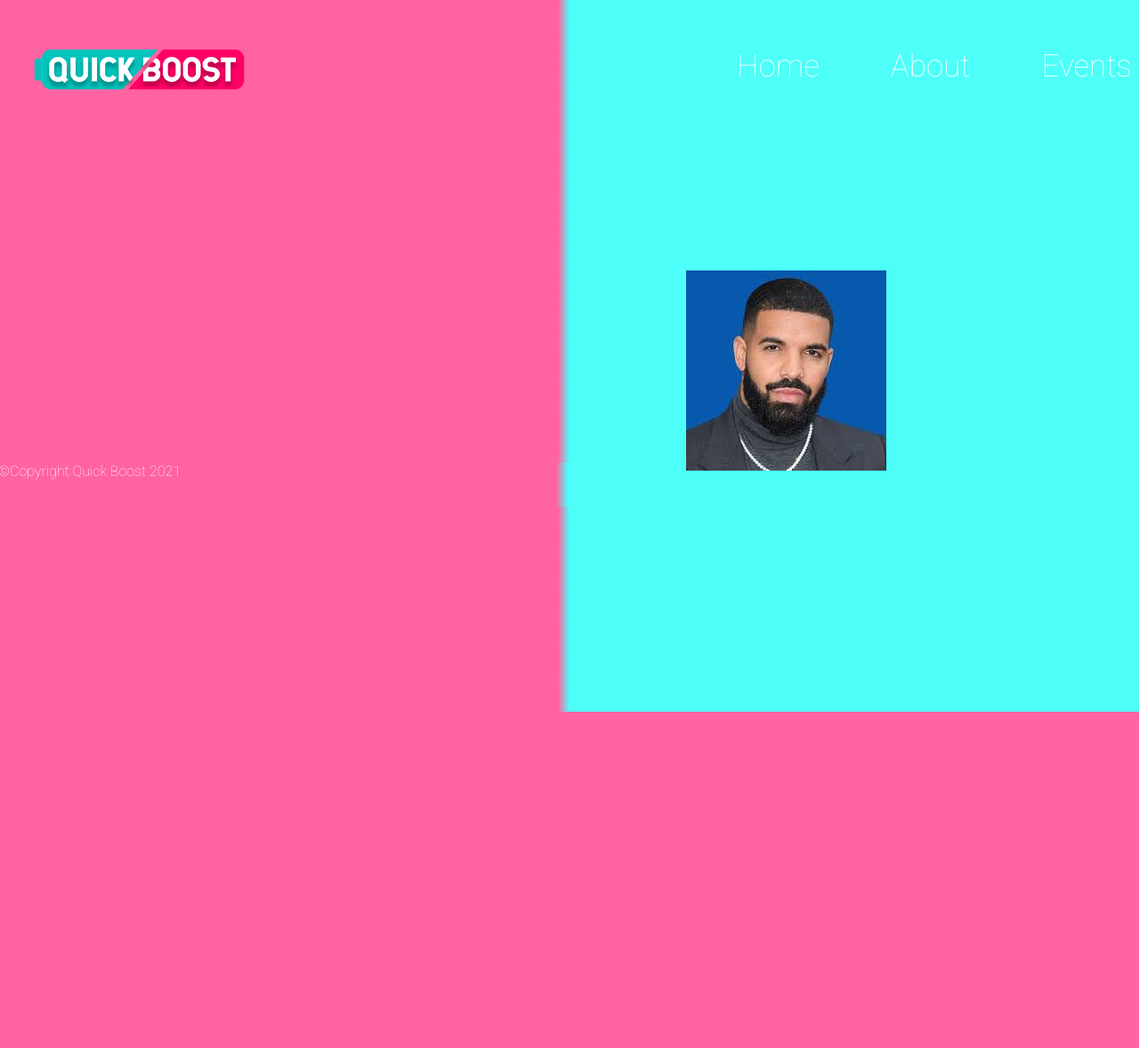
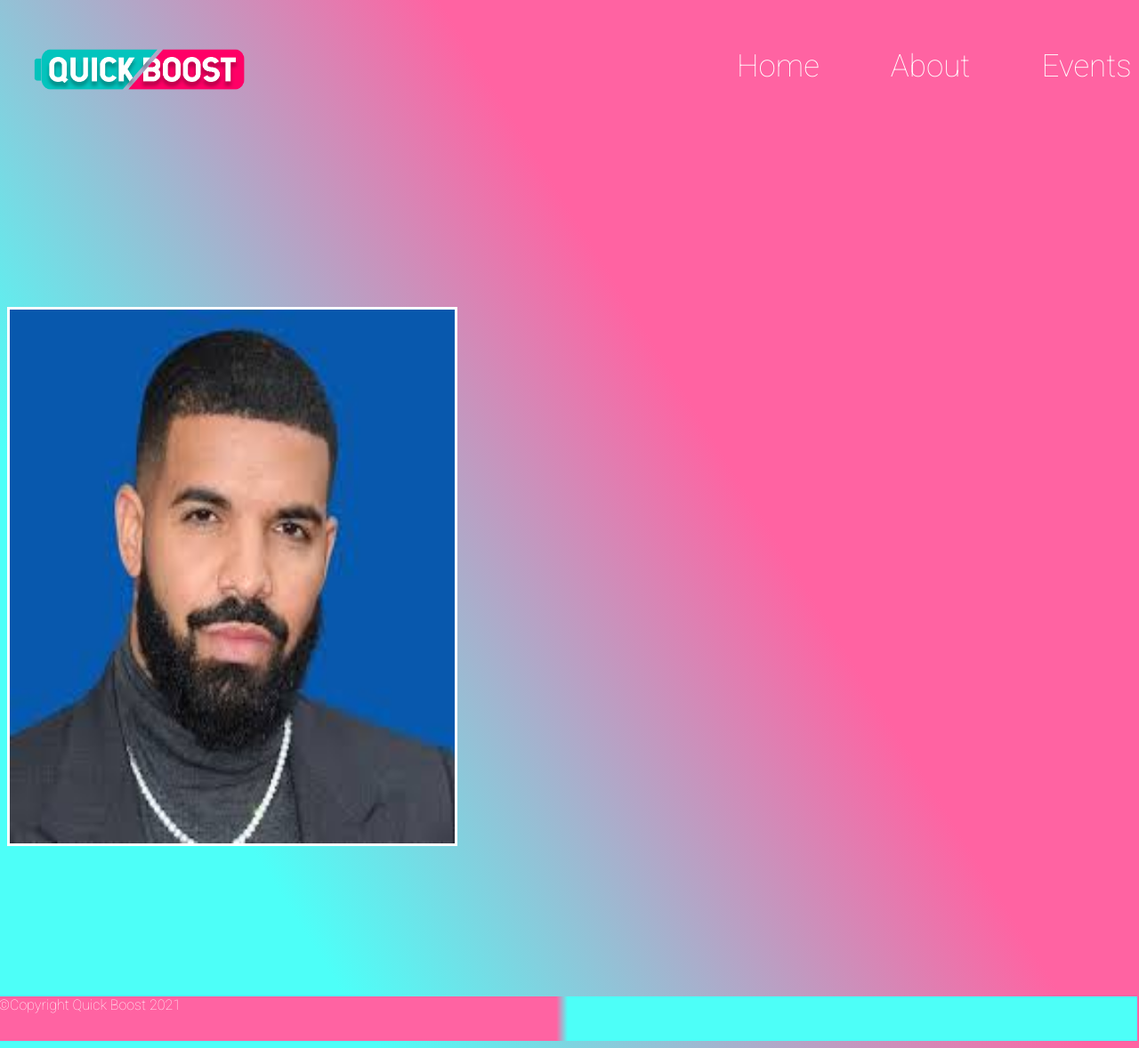
Before and after one commit to lo0e-swd4/ALA3-2-quick-boost, a PHP site: page /evenementen.php in a window 1280 px wide; the page is wider, and only the part inside the window is pictured. Shown: that part at 89% size. Before the commit the page ends 800 px from the top of that part, so only its background shows below. Run offline with PHP 8.4, Linux system fonts and the light colour scheme.

Commit message:
Eindelijk gefixt

```diff
--- a/css/evenementen.css
+++ b/css/evenementen.css
@@ -6,7 +6,7 @@
 
 Body{
   display: block;
-  background: linear-gradient(90deg, rgba(255,99,162,1) 49%, rgba(77,255,248,1) 50%);
+  background: linear-gradient(58deg, rgba(77,255,248,1) 21%, rgba(255,99,162,1) 61%);
   width: 99%;
 }
 
@@ -16,12 +16,6 @@ Body{
   height: 280px;
   position: relative;
   top: -70px;
-}
-
-.drake-img{
-  margin-left: 10px;
-  position: relative;
-  height: 200px;
 }
 
 .footer{
@@ -43,6 +37,22 @@ Body{
   color: black;
 
 }
+
+
+.drake-img-box{
+
+  position: relative;
+  height: 800px;
+}
+
+.drake-img{
+  height: 600px;
+  width: 500px;
+  border-style: solid;
+  border-color: white;
+}
+
+
 
 #menu{
   display: block;
--- a/evenementen.php
+++ b/evenementen.php
@@ -35,8 +35,8 @@
         </header>
 
         <main>
-            <article class="drake-img">
-            <img src="images/drake.png">
+            <article class="drake-img-box">
+            <img src="images/drake.png" class="drake-img">
 </article>
         </main>
 
```
Also changed, not shown: other parts of css/evenementen.css (+2 -84 lines).
